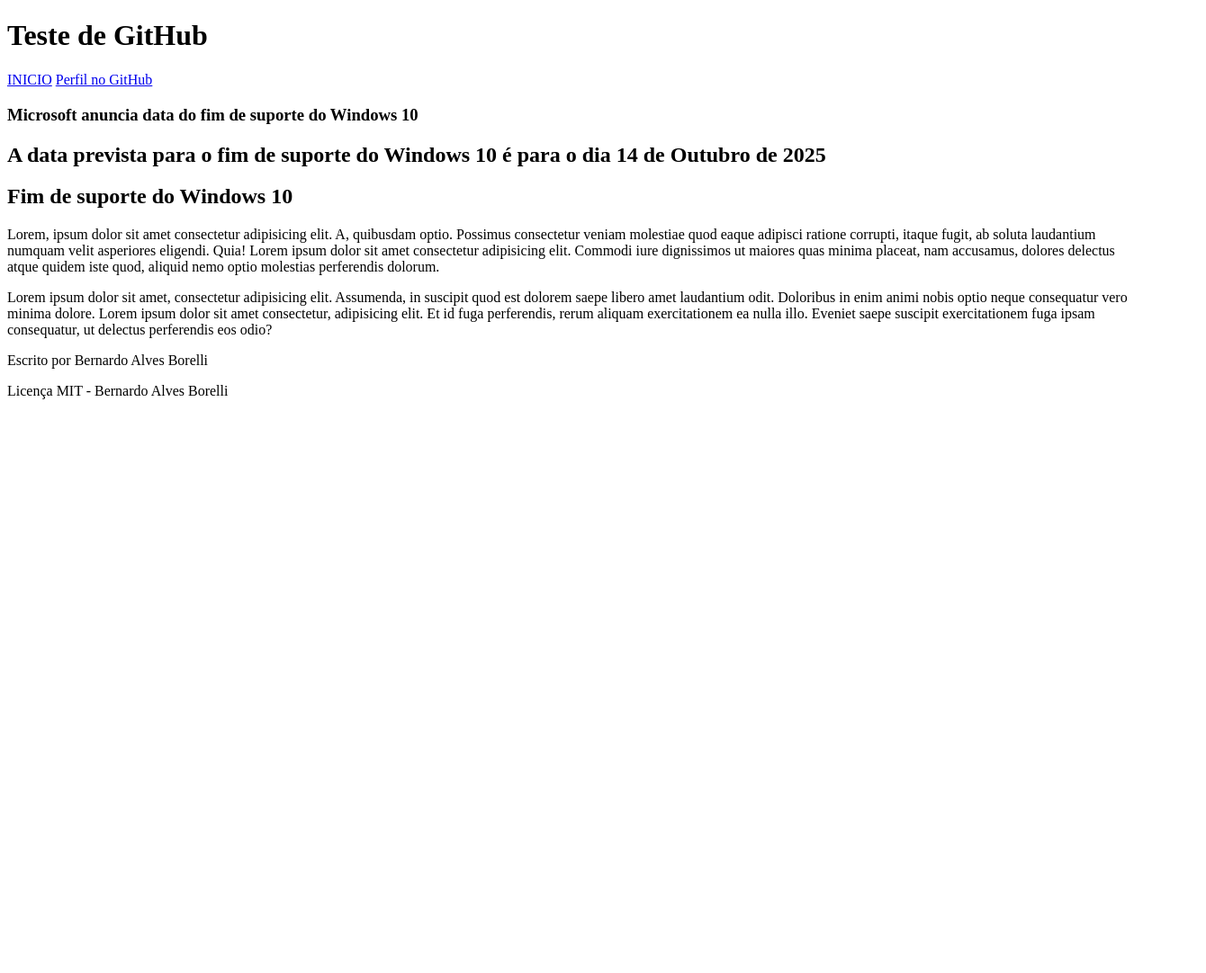
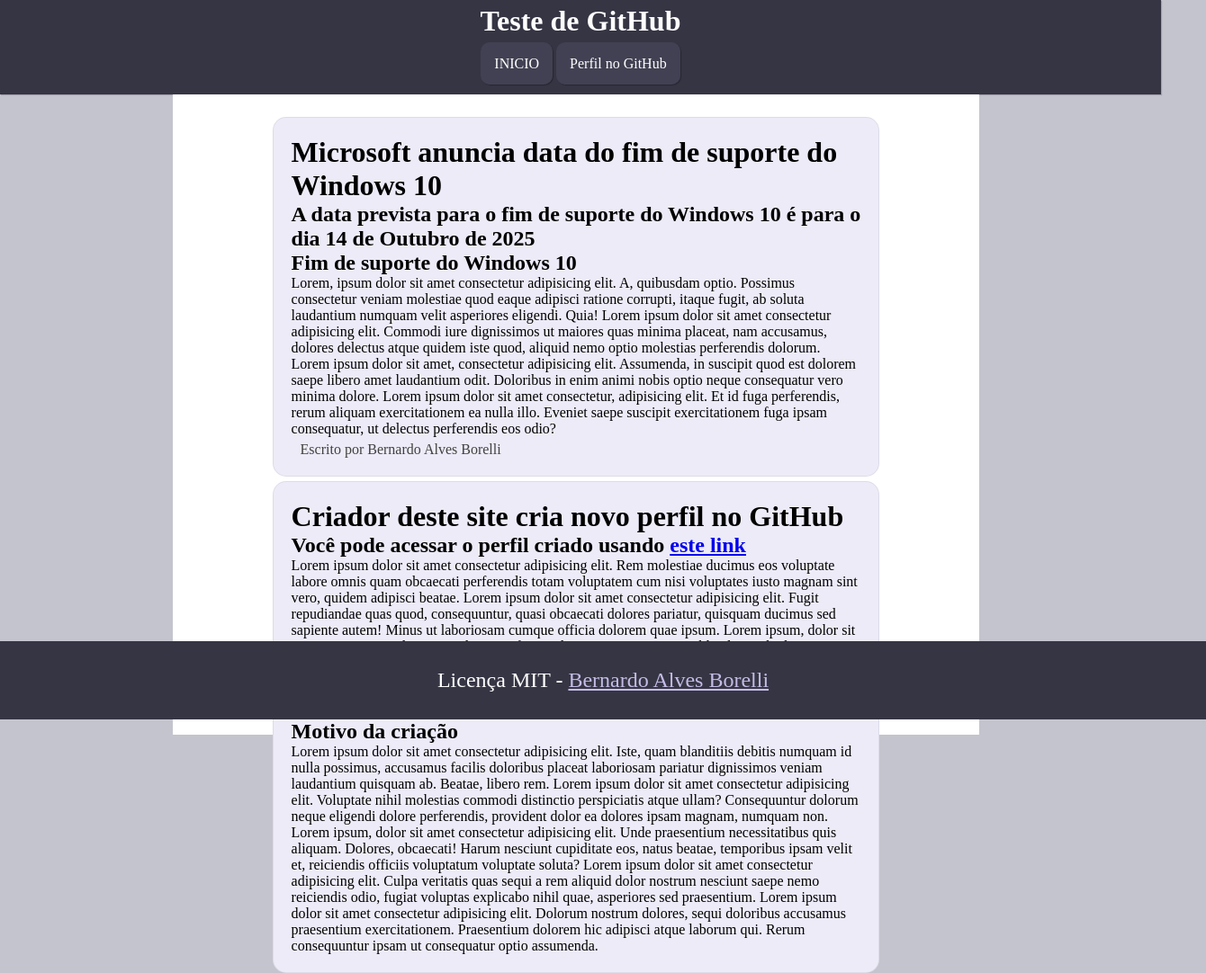
Before and after one commit to BernardoAlvesBorelli/Test-Github, a plain HTML site: page index.html in a window 1280 px wide. Shown: the whole page at 90% size, 1340 px wide, since content can reach past the window. Before the commit the page ends 800 px from the top, so only its background shows below. Drawn offline with Linux system fonts and the light colour scheme.

Commit message:
Html e Css
Site completo

```diff
--- a/index.html
+++ b/index.html
@@ -4,7 +4,7 @@
     <meta charset="UTF-8">
     <meta name="viewport" content="width=device-width, initial-scale=1.0">
     <title>Document</title>
-</head>
+    <link rel="stylesheet" href="style.css">
 <body>
     <header>
         <h1>Teste de GitHub</h1>
@@ -23,10 +23,17 @@
             <p>Lorem ipsum dolor sit amet, consectetur adipisicing elit. Assumenda, in suscipit quod est dolorem saepe libero amet laudantium odit. Doloribus in enim animi nobis optio neque consequatur vero minima dolore. Lorem ipsum dolor sit amet consectetur, adipisicing elit. Et id fuga perferendis, rerum aliquam exercitationem ea nulla illo. Eveniet saepe suscipit exercitationem fuga ipsam consequatur, ut delectus perferendis eos odio?</p>
             <aside>Escrito por Bernardo Alves Borelli</aside>
            </article>
+           <article>
+            <h1 class="manchete">Criador deste site cria novo perfil no GitHub</h1>
+            <h2 class="submanchete">Você pode acessar o perfil criado usando <a href="https://github.com/BernardoAlvesBorelli">este link</a></h2>
+            <p>Lorem ipsum dolor sit amet consectetur adipisicing elit. Rem molestiae ducimus eos voluptate labore omnis quam obcaecati perferendis totam voluptatem cum nisi voluptates iusto magnam sint vero, quidem adipisci beatae. Lorem ipsum dolor sit amet consectetur adipisicing elit. Fugit repudiandae quas quod, consequuntur, quasi obcaecati dolores pariatur, quisquam ducimus sed sapiente autem! Minus ut laboriosam cumque officia dolorem quae ipsum. Lorem ipsum, dolor sit amet consectetur adipisicing elit. Cum fugiat, distinctio tempore natus blanditiis ad odio vitae beatae esse ipsam maiores ab quia voluptas laboriosam architecto porro consectetur minus optio? Lorem ipsum dolor, sit amet consectetur adipisicing elit. Ducimus delectus sequi omnis quibusdam error reiciendis, deleniti, dicta vero voluptatibus accusamus doloribus hic quas similique nostrum esse nobis fuga, veniam impedit!</p>
+            <h2>Motivo da criação</h2>
+            <p>Lorem ipsum dolor sit amet consectetur adipisicing elit. Iste, quam blanditiis debitis numquam id nulla possimus, accusamus facilis doloribus placeat laboriosam pariatur dignissimos veniam laudantium quisquam ab. Beatae, libero rem. Lorem ipsum dolor sit amet consectetur adipisicing elit. Voluptate nihil molestias commodi distinctio perspiciatis atque ullam? Consequuntur dolorum neque eligendi dolore perferendis, provident dolor ea dolores ipsam magnam, numquam non. Lorem ipsum, dolor sit amet consectetur adipisicing elit. Unde praesentium necessitatibus quis aliquam. Dolores, obcaecati! Harum nesciunt cupiditate eos, natus beatae, temporibus ipsam velit et, reiciendis officiis voluptatum voluptate soluta? Lorem ipsum dolor sit amet consectetur adipisicing elit. Culpa veritatis quas sequi a rem aliquid dolor nostrum nesciunt saepe nemo reiciendis odio, fugiat voluptas explicabo nihil quae, asperiores sed praesentium. Lorem ipsum dolor sit amet consectetur adipisicing elit. Dolorum nostrum dolores, sequi doloribus accusamus praesentium exercitationem. Praesentium dolorem hic adipisci atque laborum qui. Rerum consequuntur ipsam ut consequatur optio assumenda.</p>
+           </article>
         </section>
     </main>
     <footer>
-        <p>Licença MIT - Bernardo Alves Borelli</p>
+        <p>Licença MIT - <a href="https://github.com/BernardoAlvesBorelli">Bernardo Alves Borelli</a></p>
     </footer>
 </body>
 </html>
--- /dev/null
+++ b/style.css
@@ -0,0 +1,90 @@
+*{
+    margin: 0;
+    padding: 0;
+}
+
+body{
+    overflow-x: hidden;
+    background-color: rgb(196, 196, 206);
+}
+
+header{
+    margin: auto;
+    text-align: center;
+    background-color: rgb(54, 53, 68);
+    color: white;
+    padding: 5px;
+    width: 100%;
+    box-shadow: 1px 1px 1px rgba(0, 0, 0, 0.171);
+}
+
+nav{
+    padding: 10px;
+    margin: 10px;
+}
+
+nav > a{
+    color: white;
+    text-decoration: none;
+    padding: 15px;
+    background-color: rgb(66, 65, 83);
+    border-radius: 10px;
+    box-shadow: 1px 1px 1px rgba(0, 0, 0, 0.288);
+    transition: background 0.3s;
+}
+
+nav > a:hover{
+    background-color: rgb(73, 72, 95);
+}
+
+main{
+    box-sizing: border-box;
+    width: 70vw;
+    height: 89vh;
+    padding: 20px;
+    margin: auto;
+    background-color: white;
+}
+
+main > section#noticias{
+    width: 80%;
+    margin: auto;
+}
+
+section#noticias > article{
+    padding: 20px;
+    background-color: rgb(236, 235, 247);
+    border: 1px solid rgba(0, 0, 0, 0.062);
+    border-radius: 15px;
+    margin: 5px;
+}
+
+section#noticias article > h1{
+    font-size: 2em;
+}
+
+aside{
+    margin-left: 10px;
+    margin-top: 5px;
+    color: rgb(65, 65, 65);
+}
+
+footer{
+    width: 100%;
+    padding: 30px;
+    position: absolute;
+    bottom: 0;
+    left: 0;
+    background-color: rgb(54, 53, 68);
+    color: white;
+    font-size: 1.5em;
+    text-align: center;
+}
+
+footer > p > a{
+    color: #c4bce6;
+}
+
+footer > p > a:hover{
+    color: #716c86;
+}
```
